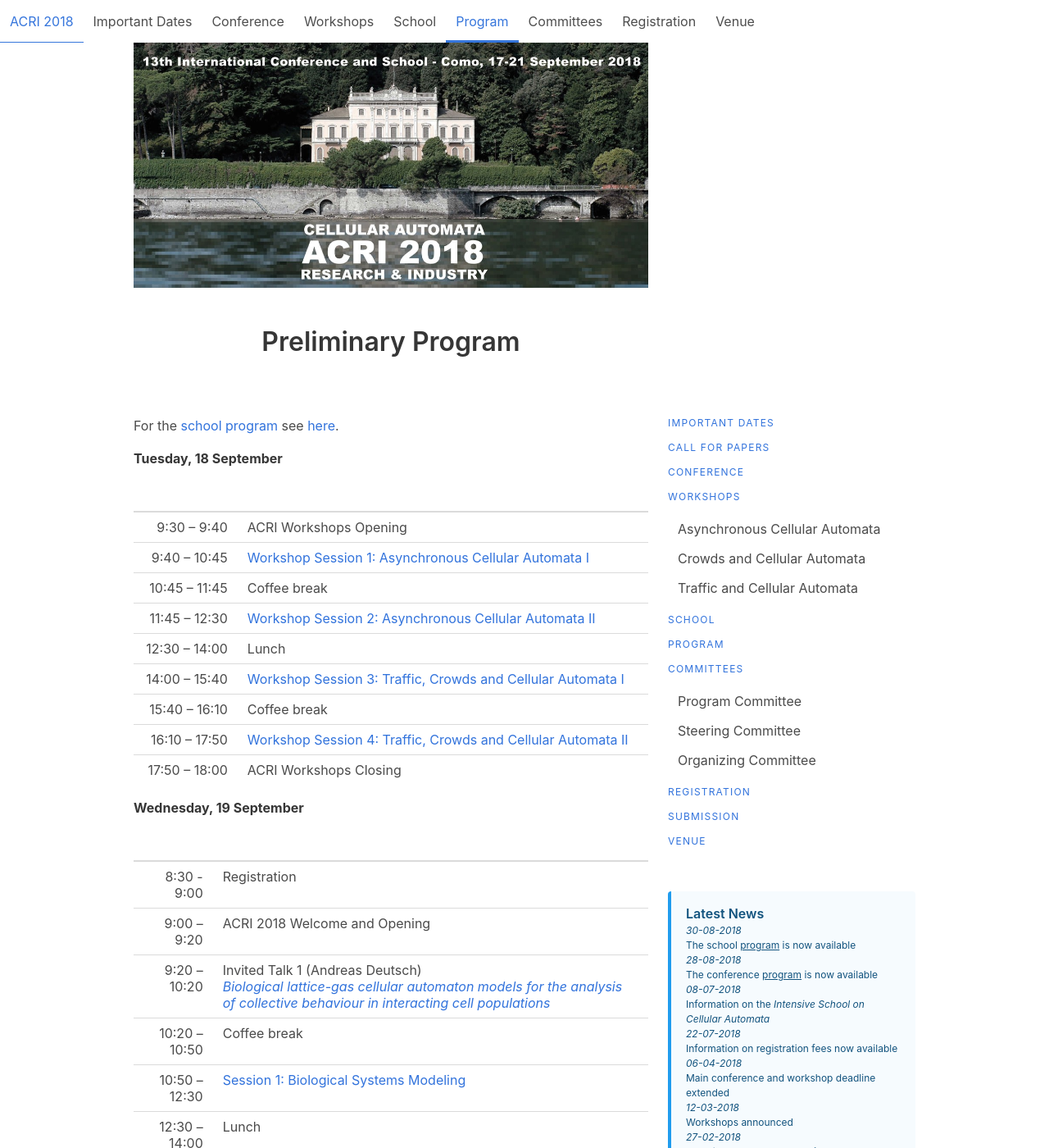
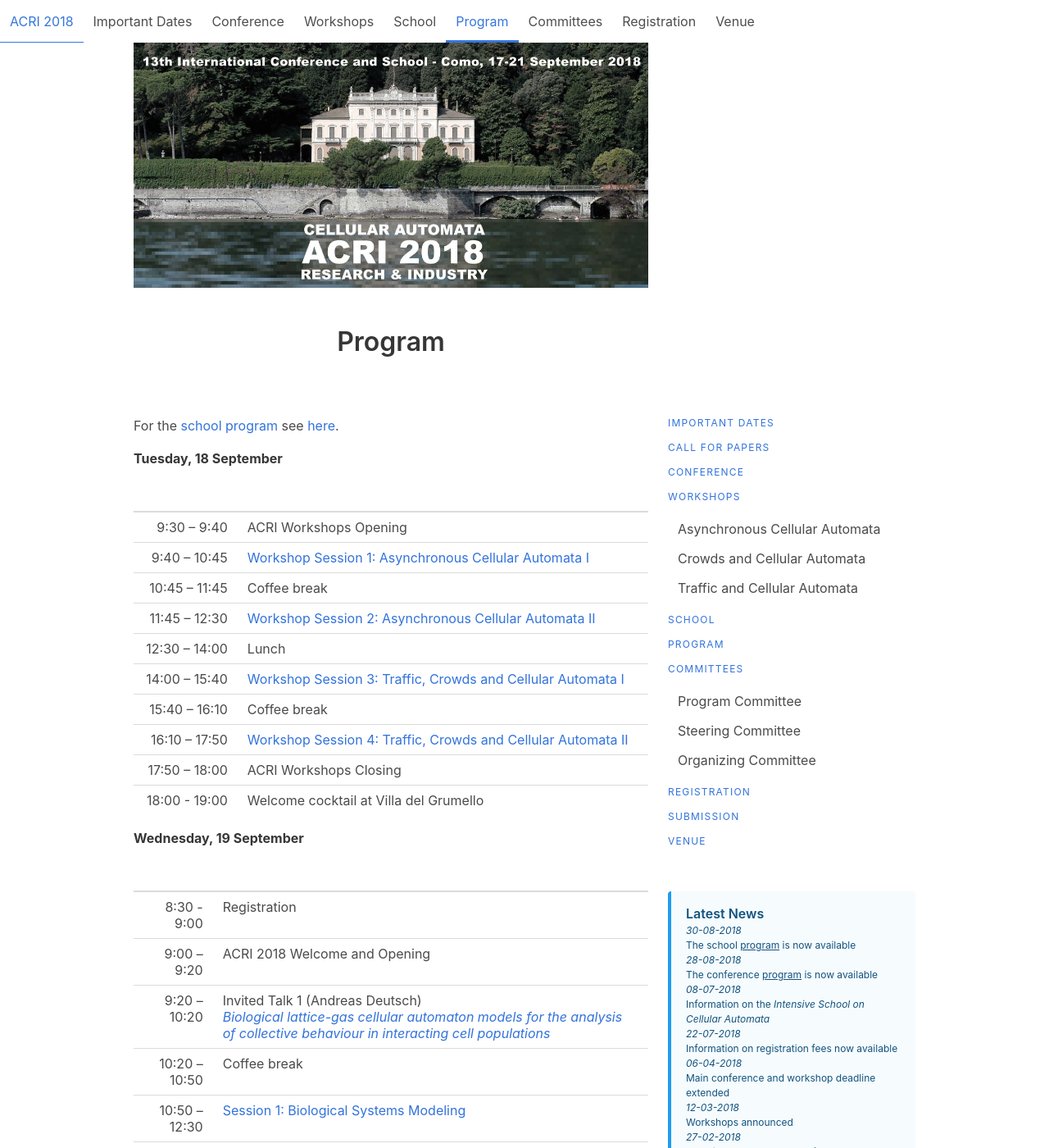
Before and after one commit to acri2018/acri2018.github.io, a Jekyll site: the page built from program.md, in a window 1280 px wide and 1400 px high. Shown: the whole window at 82% size. Built offline with Jekyll 4.4.1, drawn with Linux system fonts in a browser that asks for light colours.

Commit message:
Definitive program

```diff
--- a/_includes/workshops_program.md
+++ b/_includes/workshops_program.md
@@ -11,3 +11,4 @@
 | 15:40 – 16:10 | Coffee break                                                                |
 | 16:10 – 17:50 | [Workshop Session 4: Traffic, Crowds and Cellular Automata II](#Workshop-4) |
 | 17:50 – 18:00 | ACRI Workshops Closing                                                      |
+| 18:00 - 19:00 | Welcome cocktail at Villa del Grumello                                      |
--- a/program.md
+++ b/program.md
@@ -1,6 +1,6 @@
 ---
 layout: page
-title: Preliminary Program
+title: Program
 ---
 
 For the [school program](/school#schedule) see [here](/school#schedule).
```
